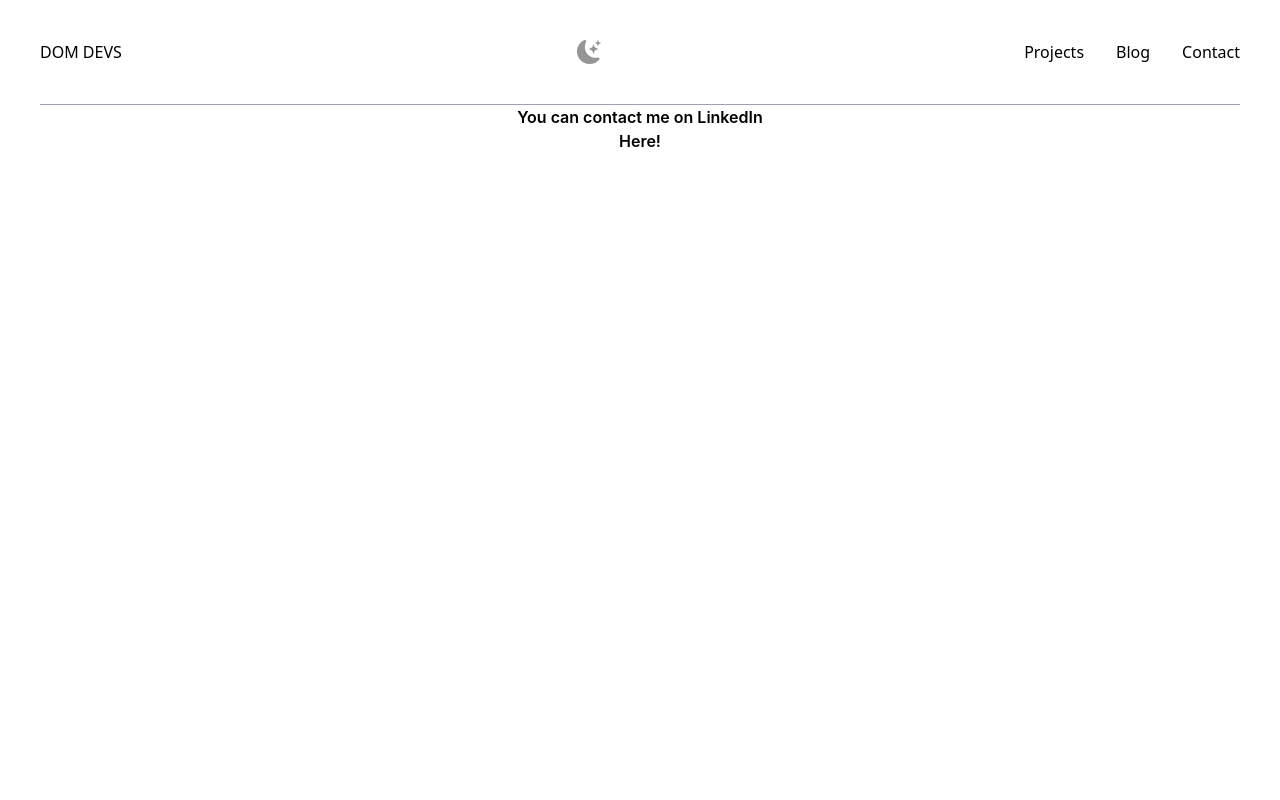
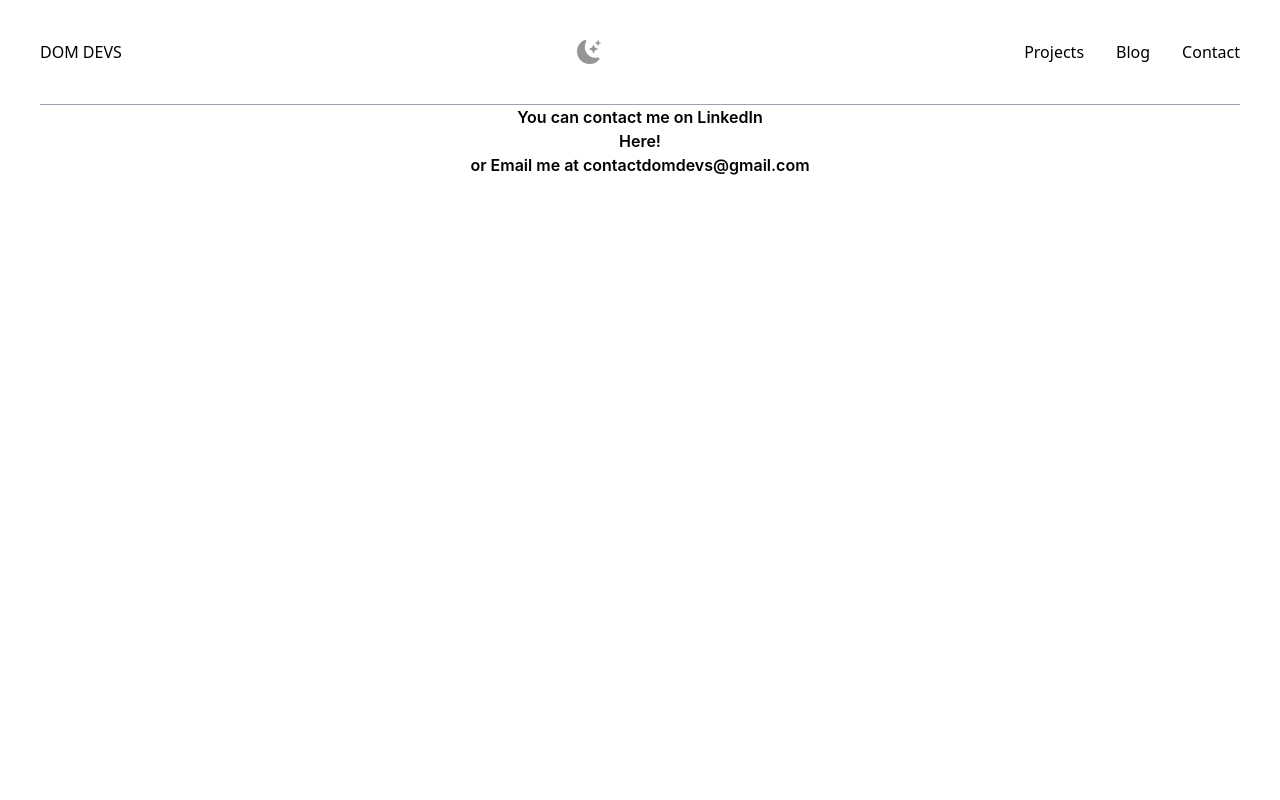
Before and after one commit to DomDevs2000/React-NextJS-Personal-Website, a Next.js app: page /contact in a window 1280 px wide. Shown: the top 800 px of the page. Built offline with nearby package versions, Linux system fonts and the light colour scheme.

Commit message:
added email to contact page

```diff
--- a/pages/contact.tsx
+++ b/pages/contact.tsx
@@ -7,6 +7,7 @@ import Link from 'next/link'
         <h1 className=' '>You can contact me on LinkedIn
             </h1>
            <Link href='https://www.linkedin.com/in/aidan-carvalho/'>Here!</Link>
+           <p>or Email me at contactdomdevs@gmail.com</p>
        </section>
     )
 
```
